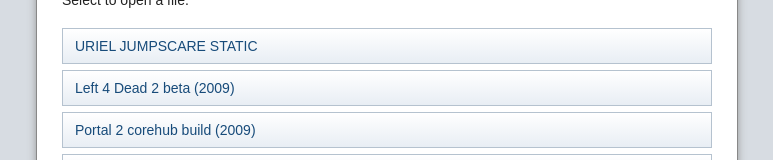
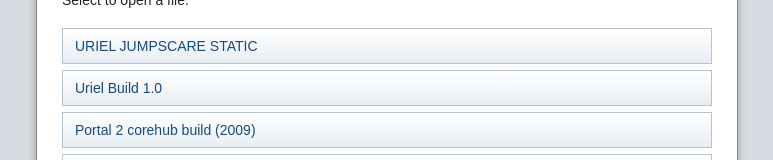
Before and after one commit to florafox/floras-game-server, a plain HTML site: page index.html in a window 1280 px wide. Shown: the part 195-355 px from the top of the page, without its empty margins (253-1026 px from the left). Drawn offline with Linux system fonts and the light colour scheme.

Commit message:
Update index.html

```diff
--- a/index.html
+++ b/index.html
@@ -121,8 +121,8 @@
             </li>
 
             <li>
-                <a href="download.html?file=document2">
-                    Left 4 Dead 2 beta (2009)
+                <a href="Uriel.html">
+                    Uriel Build 1.0
                 </a>
             </li>
 
```
